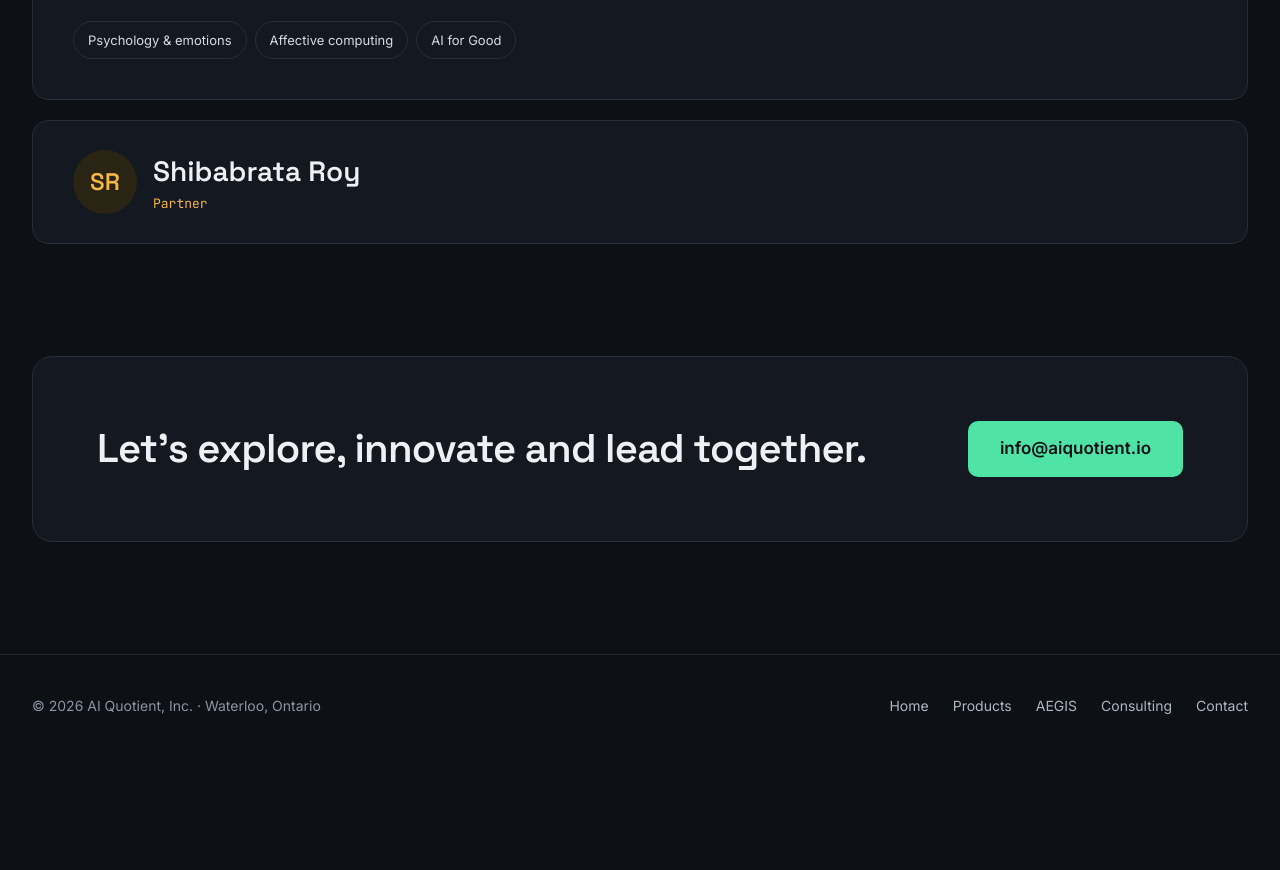
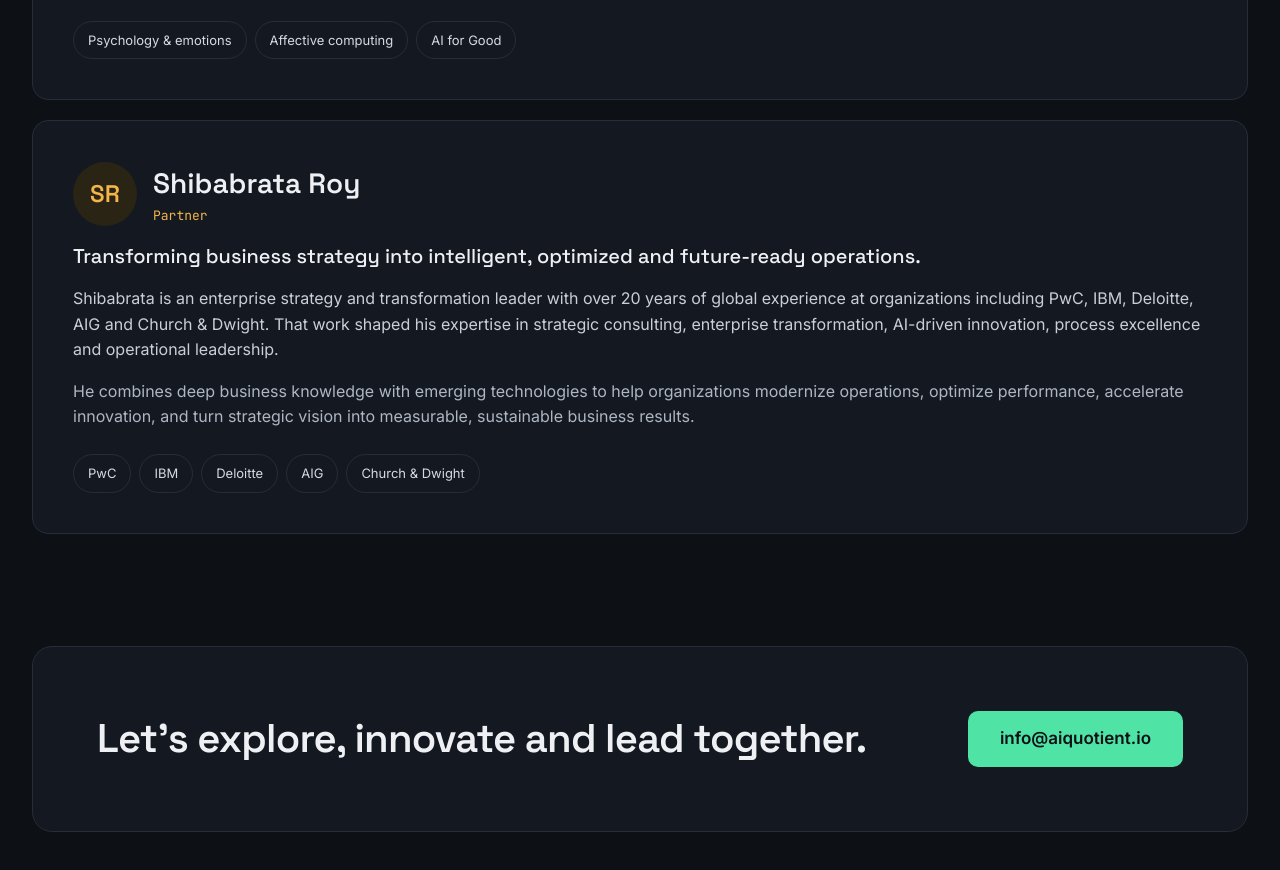
Before and after one commit to aiquotientlabs/aiquotient-site, a plain HTML site: page about.html in a window 1280 px wide. Shown: the part 2371-3241 px from the top of the page. Before the commit the page ends 3128 px from the top, so only its background shows below. Drawn offline with Linux system fonts and the light colour scheme.

Commit message:
Add Shibabrata Roy's bio to the About page
Co-Authored-By: Claude Opus 5.5 <noreply@anthropic.com>
Claude-Session: https://claude.ai/code/session_015t4DyET8kbVs4R5Gtanrec

```diff
--- a/about.html
+++ b/about.html
@@ -114,11 +114,23 @@ a{color:#4FE3A6;text-decoration:none}a:hover{color:#8BF0C6}
 </div>
 </article>
 
-<article style="flex: 1 1 100%; min-width: 0; display: flex; align-items: center; gap: 16px; padding: 28px 40px; border: 1px solid #262D38; border-radius: 16px; background: #141921">
+<article style="flex: 1 1 520px; min-width: 0; display: flex; flex-direction: column; gap: 16px; padding: 40px; border: 1px solid #262D38; border-radius: 16px; background: #141921">
+<div style="display: flex; align-items: center; gap: 16px">
 <div aria-hidden="true" style="flex: 0 0 64px; height: 64px; border-radius: 50%; background: #2A2414; color: #F5B649; display: flex; align-items: center; justify-content: center; font-family: 'Space Grotesk', sans-serif; font-size: 24px; font-weight: 600">SR</div>
 <div>
 <h3 style="margin: 0; font-family: 'Space Grotesk', sans-serif; font-size: 28px; font-weight: 600">Shibabrata Roy</h3>
 <p style="margin: 0; font-family: 'JetBrains Mono', monospace; font-size: 13px; color: #F5B649">Partner</p>
+</div>
+</div>
+<p style="margin: 0; font-family: 'Space Grotesk', sans-serif; font-size: 20px; font-weight: 500; line-height: 1.35; color: #EEF0F3">Transforming business strategy into intelligent, optimized and future-ready operations.</p>
+<p style="margin: 0; color: #C9CFD8">Shibabrata is an enterprise strategy and transformation leader with over 20 years of global experience at organizations including PwC, IBM, Deloitte, AIG and Church &amp; Dwight. That work shaped his expertise in strategic consulting, enterprise transformation, AI-driven innovation, process excellence and operational leadership.</p>
+<p style="margin: 0; color: #AEB6C2">He combines deep business knowledge with emerging technologies to help organizations modernize operations, optimize performance, accelerate innovation, and turn strategic vision into measurable, sustainable business results.</p>
+<div style="display: flex; flex-wrap: wrap; gap: 8px; margin-top: auto; padding-top: 8px">
+<span style="padding: 8px 14px; border: 1px solid #262D38; border-radius: 999px; font-size: 13px; color: #D5DAE1">PwC</span>
+<span style="padding: 8px 14px; border: 1px solid #262D38; border-radius: 999px; font-size: 13px; color: #D5DAE1">IBM</span>
+<span style="padding: 8px 14px; border: 1px solid #262D38; border-radius: 999px; font-size: 13px; color: #D5DAE1">Deloitte</span>
+<span style="padding: 8px 14px; border: 1px solid #262D38; border-radius: 999px; font-size: 13px; color: #D5DAE1">AIG</span>
+<span style="padding: 8px 14px; border: 1px solid #262D38; border-radius: 999px; font-size: 13px; color: #D5DAE1">Church &amp; Dwight</span>
 </div>
 </article>
 
```
